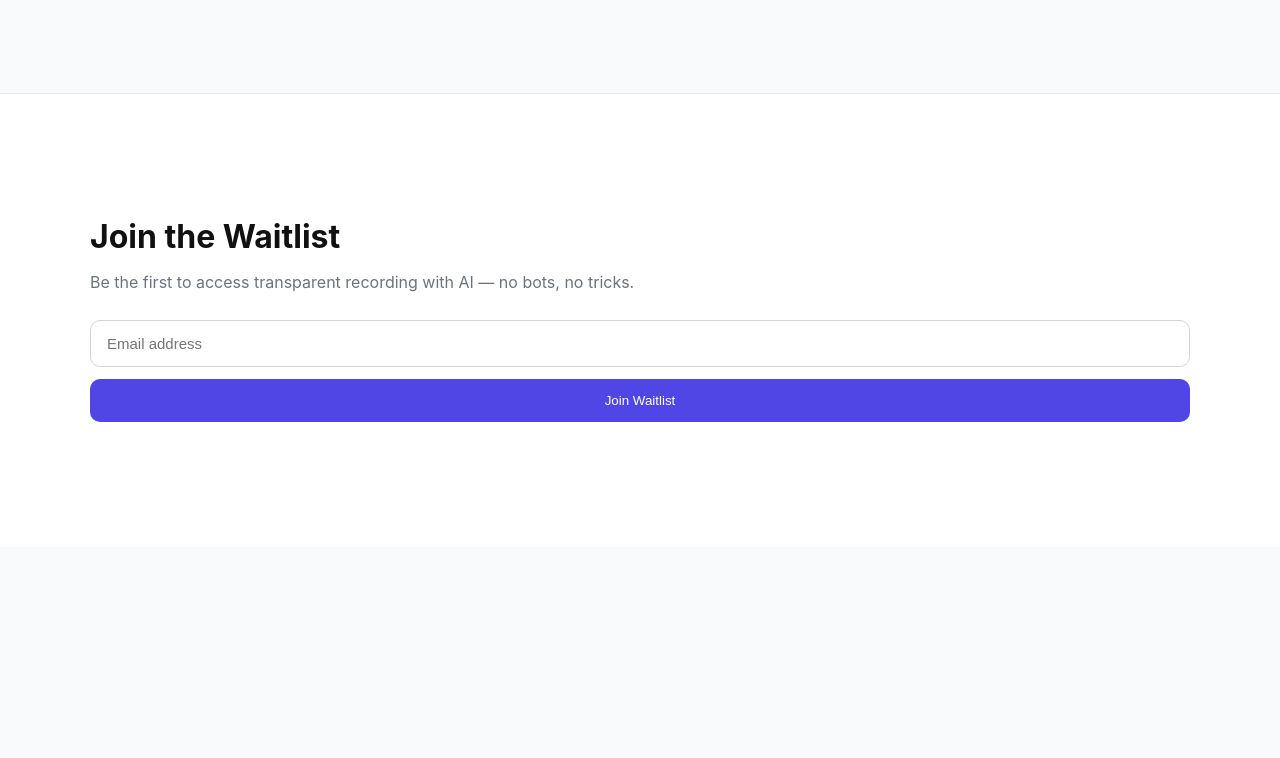
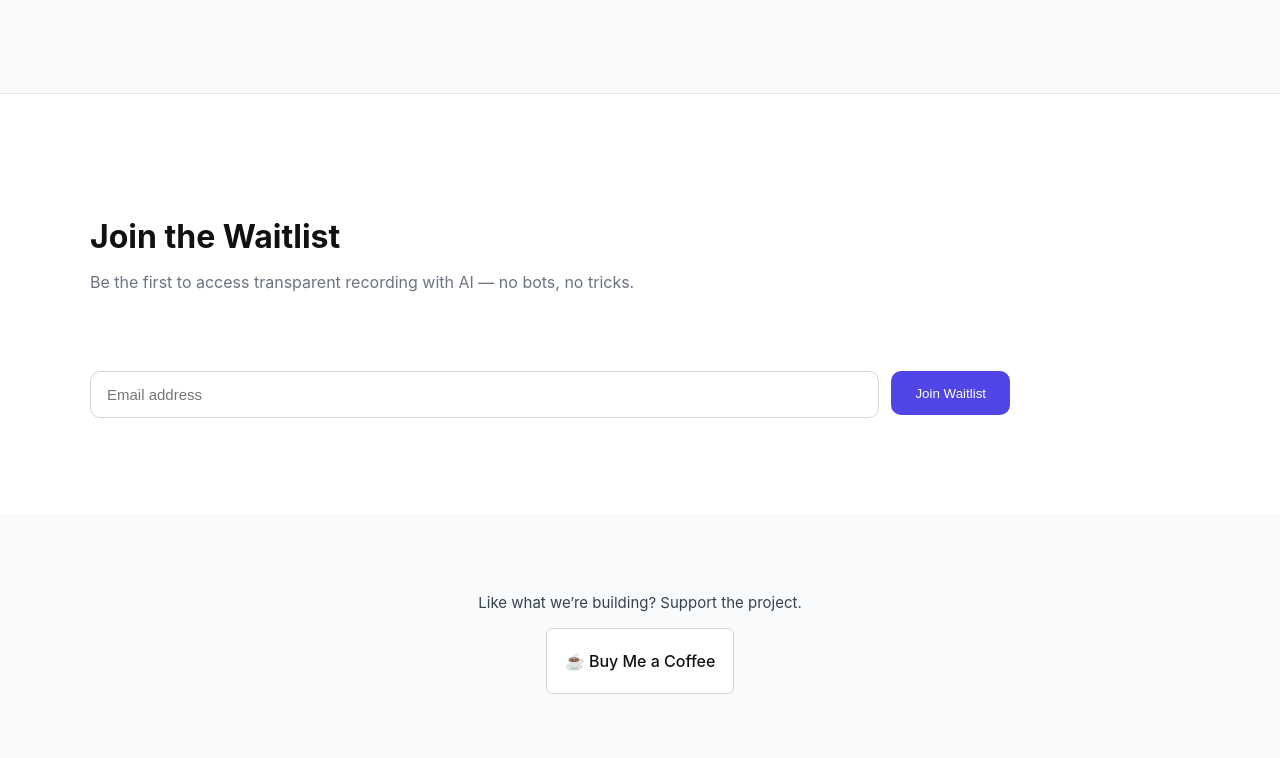
Before and after one commit to Somnath-Chakraborty-98/landing_page_record_easy, a plain HTML site: page frontend/index.html in a window 1280 px wide. Shown: the part 1971-2729 px from the top of the page. Before the commit the page ends 2518 px from the top, so only its background shows below. Drawn offline with Linux system fonts and the light colour scheme.

Commit message:
- complete

```diff
--- a/backend/package.json
+++ b/backend/package.json
@@ -6,6 +6,7 @@
     "cors": "^2.8.5",
     "dotenv": "^16.4.0",
     "express": "^4.18.2",
+    "express-rate-limit": "^8.2.1",
     "nodemailer": "^6.9.8",
     "prisma": "^5.22.0",
     "uuid": "^9.0.1"
--- a/frontend/css/styles.css
+++ b/frontend/css/styles.css
@@ -298,12 +298,40 @@ a {
   background: #4338ca;
 }
 
+.waitlist-row {
+  display: flex;
+  gap: 12px;
+  align-items: stretch;
+  max-width: 920px;
+}
+
+.waitlist-row input {
+  flex: 1;
+}
+
 .form-message {
-  min-height: 1.2em;      /* reserves space even when empty */
+  min-height: 1.2em;
+  margin-bottom: 8px;
   font-size: 0.9rem;
-  line-height: 1.2;
-  margin: 0;
 }
+
+.support-section {
+  background: #f9fafb;
+  padding: 64px 20px;
+  text-align: center;
+}
+
+.support-inner {
+  max-width: 600px;
+  margin: 0 auto;
+}
+
+.support-text {
+  margin-bottom: 16px;
+  color: #374151;
+  font-size: 15px;
+}
+
 
 /* =========================================================
    RESPONSIVE
@@ -330,6 +358,17 @@ a {
     font-size: 26px;
   }
 }
+
+@media (max-width: 480px) {
+  .waitlist-row {
+    flex-direction: column;
+  }
+
+  .waitlist-row .btn {
+    width: 100%;
+  }
+}
+
 
 /* =========================================================
    HERO RESPONSIVE
--- a/frontend/index.html
+++ b/frontend/index.html
@@ -23,7 +23,7 @@
         Clear limits. Predictable pricing. Privacy-first.
       </p>
       <div class="actions">
-        <a href="#" class="btn primary" id="joinWaitlistBtn">Join Waitlist</a>
+        <a href="#" class="btn primary" id="heroJoinWaitlistBtn">Join Waitlist</a>
         <a href="#" class="btn secondary" id="chromeExtensionBtn">Chrome Extension</a>
       </div>
       <p id="heroMessage" class="hero-message"></p>
@@ -164,16 +164,38 @@
     </p>
 
     <form class="waitlist-form" id="waitlistForm">
-      <input
-        type="email"
-        id="emailInput"
-        placeholder="Email address"
-        required
-      />
-      <button type="submit">Join Waitlist</button>
+      <!-- message ABOVE input -->
       <p id="formMessage" class="form-message"></p>
+
+      <!-- input + button row -->
+      <div class="waitlist-row">
+        <input
+          type="email"
+          id="emailInput"
+          placeholder="Email address"
+          required
+        />
+        <button type="submit" class="btn primary btn-sm" id="joinWaitlistBtn">Join Waitlist</button>
+
+      </div>
     </form>
+  </div>
+</section>
 
+<section class="support-section">
+  <div class="support-inner">
+    <p class="support-text">
+      Like what we’re building? Support the project.
+    </p>
+
+    <a
+      href="https://buymeacoffee.com/yourname"
+      target="_blank"
+      rel="noopener noreferrer"
+      class="btn secondary"
+    >
+      ☕ Buy Me a Coffee
+    </a>
   </div>
 </section>
 
--- a/frontend/js/main.js
+++ b/frontend/js/main.js
@@ -78,7 +78,7 @@ document.addEventListener("DOMContentLoaded", () => {
     // ====================================================
 
     // Smooth scroll to waitlist + focus email input
-    const joinBtn = document.getElementById("joinWaitlistBtn");
+    const joinBtn = document.getElementById("heroJoinWaitlistBtn");
     const waitlistSection = document.getElementById("waitlist");
 
     if (joinBtn && waitlistSection && emailInput) {
```
Also changed, not shown: backend/index.js (+43 -1 lines), backend/middleware/rateLimitWaitlist.js (added, +13 -0 lines), 1 other file.
